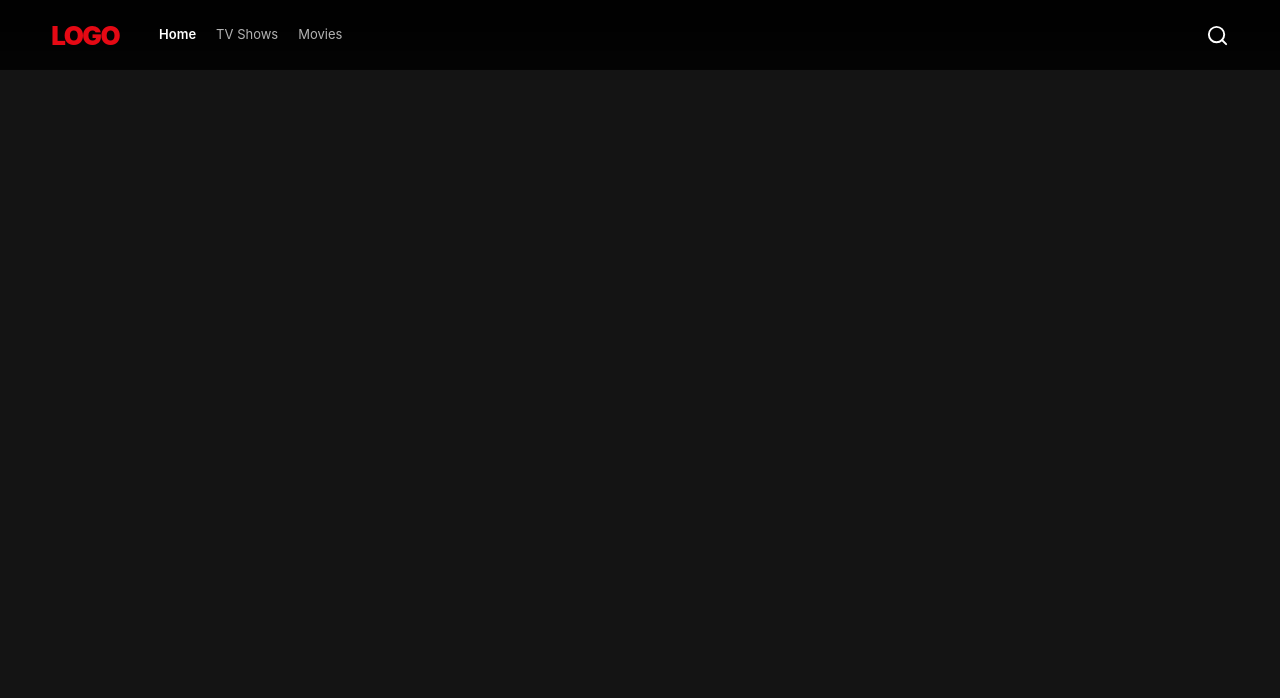
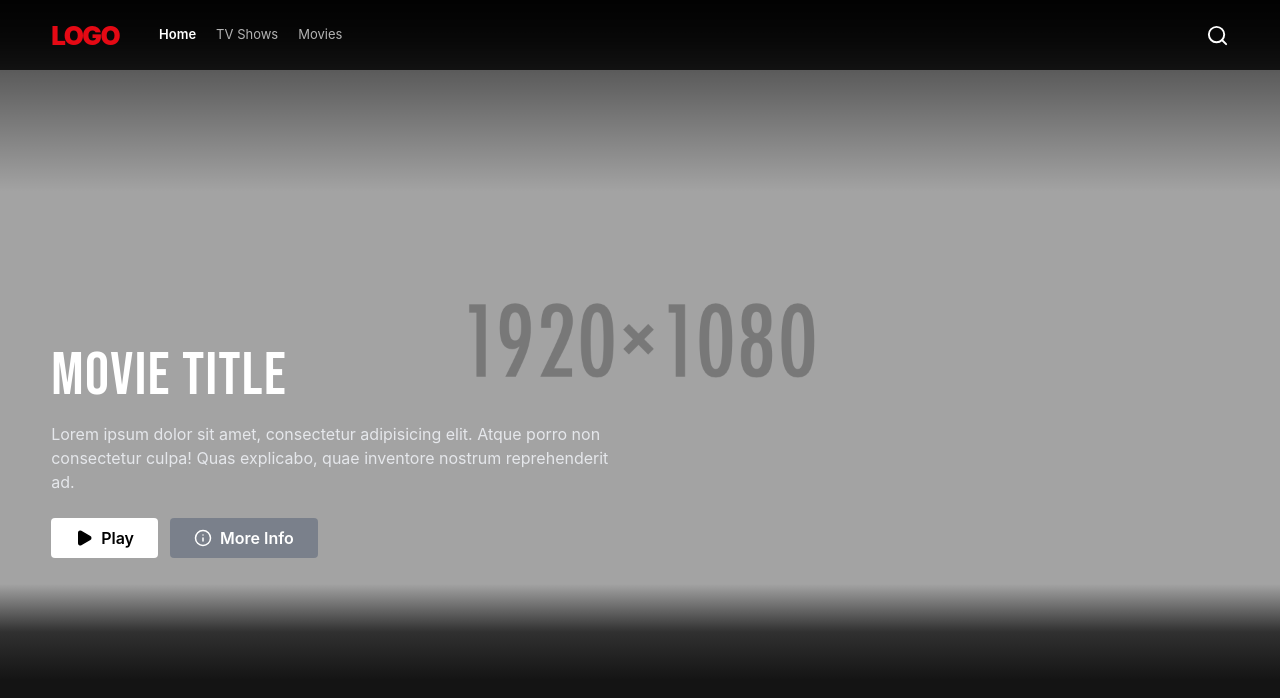
Before and after one commit to mnkhee/home-server-web-app, a React (Vite) app: page / in a window 1280 px wide. Shown: the top 698 px of the page. Built offline with nearby package versions, Linux system fonts and the light colour scheme.

Commit message:
Hero section frontend complete

```diff
--- a/src/App.tsx
+++ b/src/App.tsx
@@ -1,14 +1,14 @@
 import Navbar from "./layout/Navbar";
+import { Hero } from "./sections/Hero"
+import { Catalogue } from "./sections/Catalogue"
 
 function App() {
   return (
     <div className="min-h-screen bg-[#141414]">
-      <Navbar />
-
-      {/* Your page content */}
-      <main className="pt-[70px]">
-        <div className='mt-10, mb-10'>
-        </div>
+      <Navbar/>
+      <main>
+        <Hero/>
+        <Catalogue/>
       </main>
     </div>
   );
--- /dev/null
+++ b/src/sections/Catalogue.tsx
@@ -0,0 +1,5 @@
+export const Catalogue = () => {
+    return (
+        <></>
+    );
+}
--- /dev/null
+++ b/src/sections/Hero.tsx
@@ -0,0 +1,51 @@
+import placeholder from "../assets/placeholder.png";
+import {
+    Play,
+    InfoIcon
+} from "lucide-react";
+
+export const Hero = () => {
+  return (
+    <section className="relative h-[85vh] min-h-[600px] w-full overflow-hidden">
+        <img
+            src={placeholder}
+            className="absolute inset-0 h-full w-full object-cover object-center"
+        />
+
+        {/* Gradient */}
+        <div className="absolute inset-0 bg-black/20" />
+
+        {/* Left gradient, Probably not needed */}
+        {/* <div className="absolute inset-0 bg-gradient-to-r from-black/80 via-black/30 to-transparent" /> */}
+
+        {/* Top */}
+        <div className="absolute inset-x-0 top-0 h-48 bg-gradient-to-b from-black/70 to-transparent" />
+
+        {/* Bottom */}
+        <div className="absolute inset-x-0 bottom-0 h-24 bg-gradient-to-t from-[#141414] via-[#141414]/80 to-transparent" />
+
+        {/* Hero Content */}
+        <div className="absolute bottom-[18%] left-[4%] z-10 max-w-xl text-white">
+            <h1 className="font-bebas text-5xl tracking-wide md:text-6xl">
+            Movie Title
+            </h1>
+
+            <p className="mt-4 text-sm text-gray-200 md:text-base">
+            Lorem ipsum dolor sit amet, consectetur adipisicing elit. Atque porro non consectetur culpa! Quas explicabo, quae inventore nostrum reprehenderit ad.
+            </p>
+
+            <div className="mt-6 flex gap-3">
+                <button className="flex cursor-pointer items-center gap-2 rounded bg-white px-6 py-2 font-semibold text-black transition hover:bg-white/80">
+                    <Play size={18} fill="currentColor" />
+                    Play
+                </button>
+
+                <button className="flex cursor-pointer items-center gap-2 rounded bg-gray-500/70 px-6 py-2 font-semibold text-white transition hover:bg-gray-500/50">
+                    <InfoIcon size={18} />
+                    More Info
+                </button>
+            </div>
+        </div>
+        </section>
+    );
+};
```
Also changed, not shown: src/assets/placeholder.jpg (added), src/assets/placeholder.png (added).
